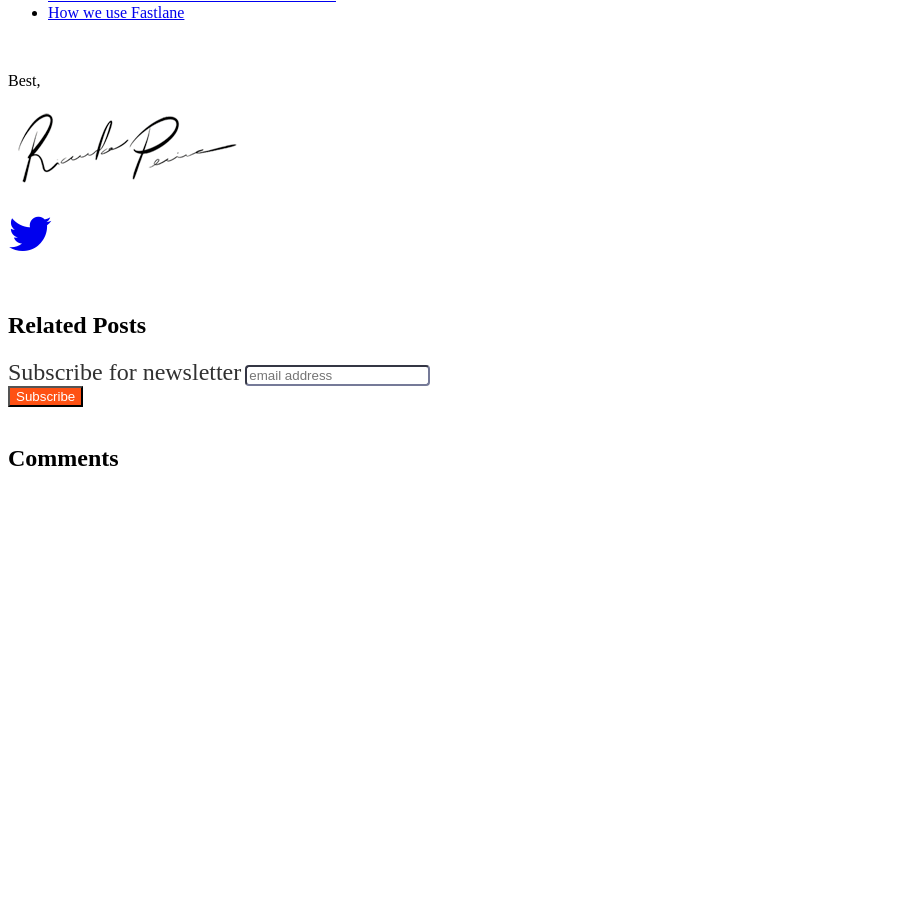
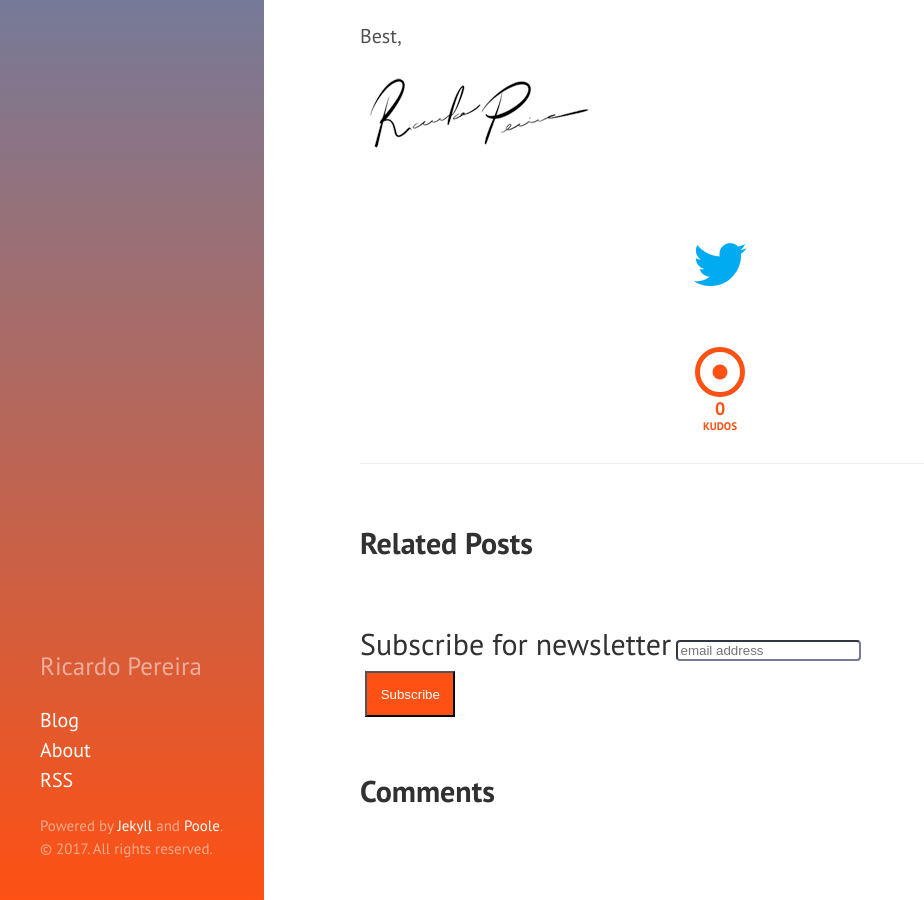
Before and after one commit to ricardopereira/blog, a Jekyll site: the page built from _posts/2016-08-16-EN-fastlane.md, in a window 1280 px wide and 900 px high, scrolled down 510 px. Shown: the whole window, without its empty margins (0-924 px from the left). Built offline with Jekyll 4.4.1, drawn with Linux system fonts in a browser that asks for light colours; nearby versions of some CDN libraries; library files that are not in the unit come from our copies; comment, search, counter and statistics services are not loaded; before the commit the page ends 1002 px from its top, so only the background shows below that.

Commit message:
Fix resources path on HTML files

```diff
--- a/_includes/head.html
+++ b/_includes/head.html
@@ -15,16 +15,16 @@
   </title>
 
   <!-- CSS -->
-  <link rel="stylesheet" href="{{ site.baseurl }}public/css/hover-min.css">
-  <link rel="stylesheet" href="{{ site.baseurl }}public/css/poole.css">
-  <link rel="stylesheet" href="{{ site.baseurl }}public/css/syntax.css">
-  <link rel="stylesheet" href="{{ site.baseurl }}public/css/hyde.css">
+  <link rel="stylesheet" href="/public/css/hover-min.css">
+  <link rel="stylesheet" href="/public/css/poole.css">
+  <link rel="stylesheet" href="/public/css/syntax.css">
+  <link rel="stylesheet" href="/public/css/hyde.css">
   <link rel="stylesheet" href="http://fonts.googleapis.com/css?family=PT+Sans:400,400italic,700">
   <link href="//maxcdn.bootstrapcdn.com/font-awesome/4.2.0/css/font-awesome.min.css" rel="stylesheet">
 
   <!-- Icons -->
-  <link rel="apple-touch-icon-precomposed" sizes="144x144" href="{{ site.baseurl }}public/apple-touch-icon-144-precomposed.png">
-  <link rel="shortcut icon" href="{{ site.baseurl }}public/favicon.ico?v=1">
+  <link rel="apple-touch-icon-precomposed" sizes="144x144" href="/public/apple-touch-icon-144-precomposed.png">
+  <link rel="shortcut icon" href="/public/favicon.ico?v=1">
 
   <!-- RSS -->
   <link rel="alternate" type="application/rss+xml" title="RSS" href="/atom.xml">
--- a/_layouts/post.html
+++ b/_layouts/post.html
@@ -3,12 +3,12 @@ layout: default
 comments: true
 ---
 
-<script type="text/javascript" src="{{ site.baseurl }}public/js/jquery-1.10.2.min.js"></script>
-<script type="text/javascript" src="{{ site.baseurl }}public/js/jstorage.js"></script>
+<script type="text/javascript" src="/public/js/jquery-1.10.2.min.js"></script>
+<script type="text/javascript" src="/public/js/jstorage.js"></script>
 <script type='text/javascript' src='https://cdn.firebase.com/v0/firebase.js'></script>
-<script type="text/javascript" src="{{ site.baseurl }}public/js/kudos.js"></script>
-<script type="text/javascript" src="{{ site.baseurl }}public/js/kudos.firebase.js"></script>
-<link rel="stylesheet" type="text/css" href="{{ site.baseurl }}public/css/kudos.css">
+<script type="text/javascript" src="/public/js/kudos.js"></script>
+<script type="text/javascript" src="/public/js/kudos.firebase.js"></script>
+<link rel="stylesheet" type="text/css" href="/public/css/kudos.css">
 
 <script type="text/javascript">
 $(function(){
--- a/sitemap.xml
+++ b/sitemap.xml
@@ -4,8 +4,8 @@ layout: null
 
 <?xml version="1.0" encoding="UTF-8"?>
 <urlset xmlns="http://www.sitemaps.org/schemas/sitemap/0.9">
-
-  <!-- Posts -->{% for post in site.posts %}
+  <!-- Posts -->
+  {% for post in site.posts %}
   <url><loc>http://blog.ricardopereira.eu{{ post.url }}</loc></url>
   {% endfor %}
 </urlset>
```
